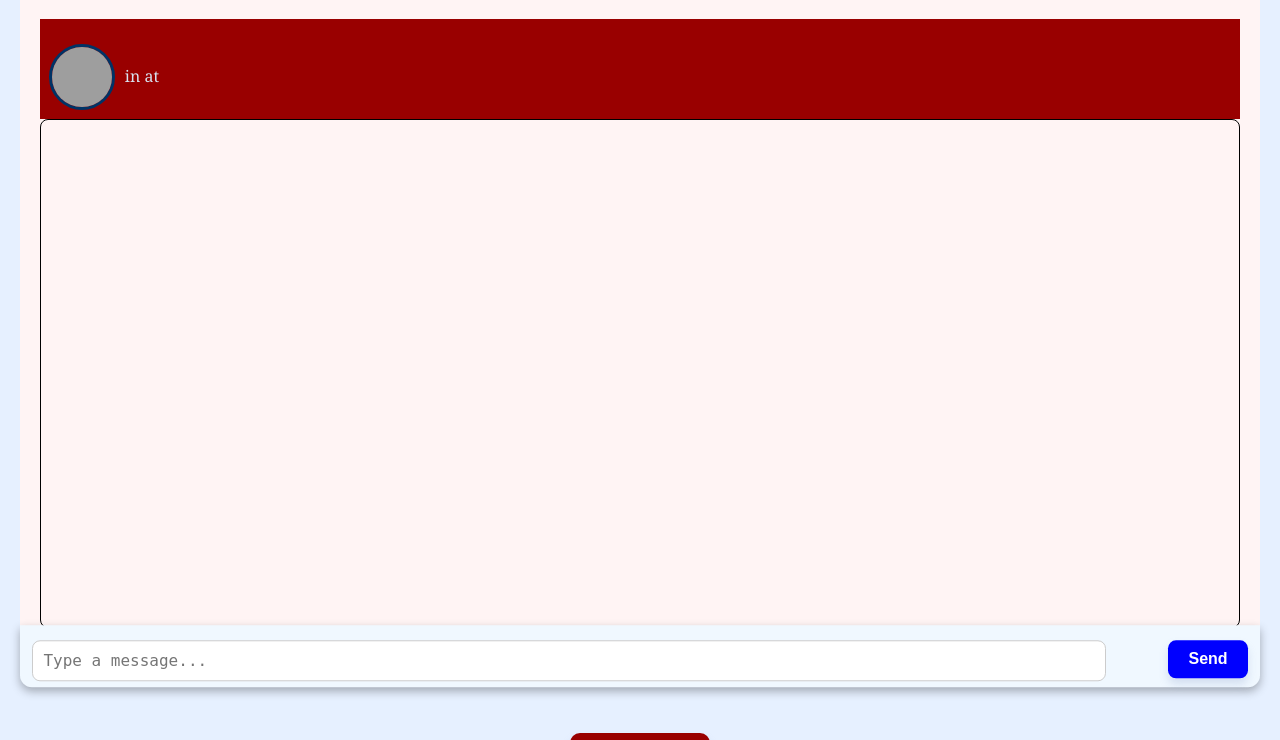
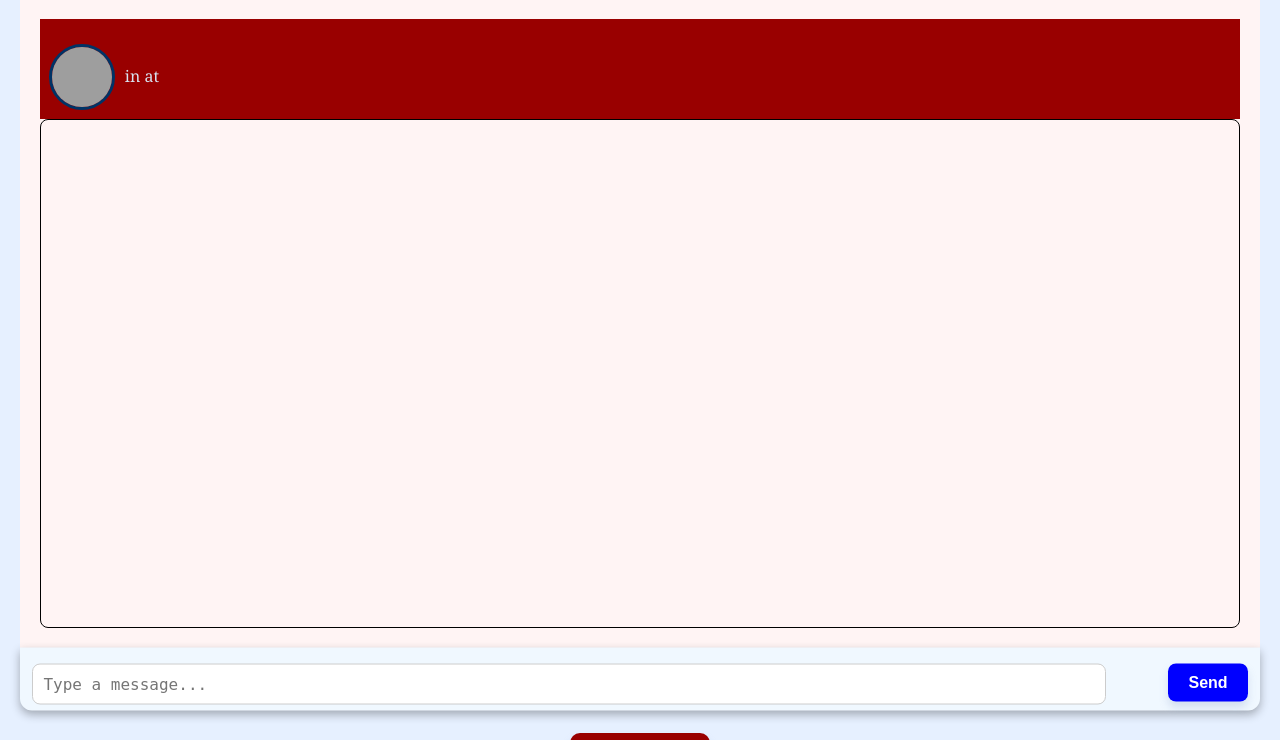
Before and after one commit to Mini-IT-Project/2520-CSP1123-TC1L-G-09, a Flask app: template src/templates/chat_room.html in a window 1280 px wide. Shown: the part 146-886 px from the top of the page. Run offline with Flask 3, Linux system fonts and the light colour scheme; the template is opened without the code that fills it, so the values that code supplies are empty; some libraries are stand-ins or nearby versions; grey boxes are pictures that could not be loaded.

Commit message:
chatroom debug

```diff
--- a/src/match_chat.py
+++ b/src/match_chat.py
@@ -181,9 +181,10 @@ def handle_message(data):
     print(f"123 {room_name}")
 
     user_id = session.get("user_id")
+    user= Connected_users.query.filter_by(user_id=user_id).first()
     activated_rooms= Activated_rooms.query.filter((Activated_rooms.user1_id == user_id)|(Activated_rooms.user2_id == user_id)).first()
     if activated_rooms:            #if user are joining an room, but reconnect, rejoin room
-        join_room(activated_rooms.room_name, sid= request.sid)
+        join_room(activated_rooms.room_name, sid= user.sid)
         print (f"{user_id}, rejoin")
 
     sender_id= data["user_id"]
--- a/src/templates/chat_room.html
+++ b/src/templates/chat_room.html
@@ -21,7 +21,7 @@
         </nav>
     </header>
     <body>
-        <div style="background-color: #fff4f4; margin: 20px; padding: 20px; height: 75vh; box-sizing: border-box;">
+        <div style="background-color: #fff4f4; margin: 20px; padding: 20px; height: 75vh; box-sizing: border-box; position: relative;">
             <div class="avatar" style="display: flex; background-color: #990000; padding: 1vh;">
                 {% if user1.user_id == session.get("user_id") %}
                 <img src="{{url_for('static', filename='avatar' ~ user2.avatar_type ~ '.png')}}" alt="avatar" style="width: 60px; height: 60px;">
@@ -39,7 +39,7 @@
                 <div id="chat-box" style="overflow-y: auto; height: 55vh; border: 1px solid #000000; border-radius: 8px; padding: 10px; color: aliceblue; display: flex; flex-direction: column;">
                 </div>
             </div>
-            <div style="position: absolute; bottom: 0;left: 20px; right: 20px; transform: translateY(-85%); background-color: aliceblue; border-radius: 0px 0px 12px 12px; box-shadow: 0 4px 10px rgba(0, 0, 0, 0.3); height: 7vh; display: flex; justify-content: center; align-items: center;">
+            <div style="position: absolute; bottom: 0;left: 0px; right: 0px; transform: translateY(75%); background-color: aliceblue; border-radius: 0px 0px 12px 12px; box-shadow: 0 4px 10px rgba(0, 0, 0, 0.3); height: 7vh; display: flex; justify-content: center; align-items: center;">
                 <textarea id="messageInput" placeholder="Type a message..." rows="1" style="flex: 1; padding: 10px; border-radius: 8px; border: 1px solid #ccc; resize: none; margin-left: 1%; margin-right: 5%;"></textarea>
                 <button id="sendButton" style="padding: 10px 20px; border-radius: 8px; background: blue; color: white; margin-right: 1%;" type="button">Send</button>
             </div>
```
Lines whose indentation alone changed are shown as unchanged.
